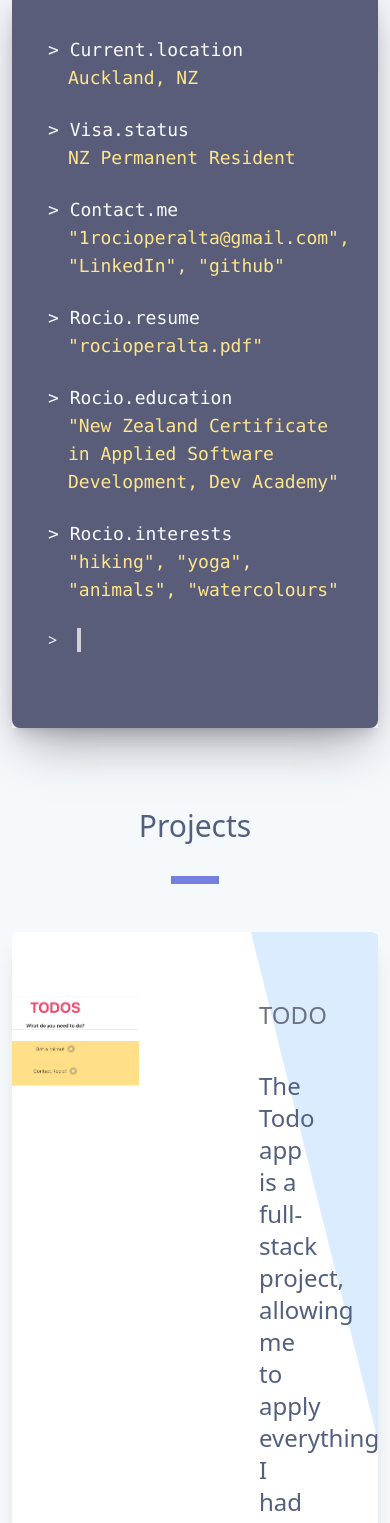
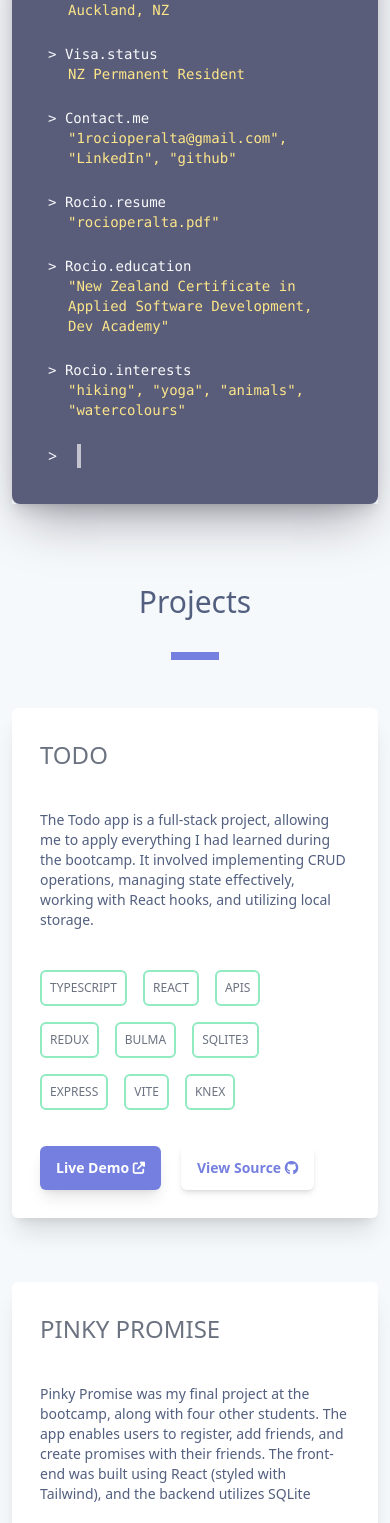
Before and after one commit to rocio-peralta/portfolio-rocio, a React (Vite) app: page / in a window 390 px wide. Shown: the part 432-1955 px from the top of the page. Built offline with nearby package versions, Linux system fonts and the light colour scheme; a web font is replaced by a local one.

Commit message:
add: responisve design to projects

```diff
--- a/src/components/About.tsx
+++ b/src/components/About.tsx
@@ -1,4 +1,4 @@
-import { ReactNode } from "react";
+import { ReactNode } from 'react';
 
 function About() {
   return (
@@ -58,7 +58,7 @@ function About() {
             value='"hiking", "yoga", "animals", "watercolours"'
           />
 
-          <div className="w-max pb-10">
+          <div className="w-max md:pb-10">
             <h1 className="font-mon animate-typing overflow-hidden whitespace-nowrap border-r-4 border-r-slate-50 pr-5 text-slate-50">
               {'>'}
             </h1>
@@ -72,10 +72,12 @@ function About() {
 function TerminalLine({ text, value }: { text: string; value: ReactNode }) {
   return (
     <>
-      <div className="font-mono text-lg text-slate-50">
+      <div className="font-mono text-sm text-slate-50 md:text-lg">
         {'>'} {text}
       </div>
-      <p className="pb-6 pl-5 font-mono text-lg font-thin text-amber-200">{value}</p>
+      <p className="pb-6 pl-5 font-mono text-sm font-thin text-amber-200 md:text-lg">
+        {value}
+      </p>
     </>
   );
 }
--- a/src/components/Casa.tsx
+++ b/src/components/Casa.tsx
@@ -2,20 +2,20 @@ function Casa() {
   return (
     <div className="project-card relative mb-16 flex flex-row justify-end overflow-hidden rounded-md bg-white shadow-xl">
       <img
-        className="project-image absolute -left-10 top-0 w-4/6"
+        className="project-image absolute -left-10 top-0 hidden w-4/6 md:block"
         alt=""
         src="./image/casa.png"
       />
       <div
-        className="project-background absolute right-[-1px] top-[-1px] h-[110%] w-[83%] bg-cover"
+        className="project-background absolute right-[-1px] top-[-1px] hidden h-[110%] w-[83%] bg-cover md:block"
         style={{ backgroundImage: "url('./image/project-background-white.svg')" }}
       ></div>
 
-      <div className="project-content z-10 w-1/2 p-16">
+      <div className="project-content z-10 w-screen p-7 md:w-1/2 md:p-16">
         <h3 className="title mb-9 mt-0 text-2xl font-medium leading-[38px] text-gray-500">
           CASA
         </h3>
-        <p className="project description pb-10 font-sans text-2xl  font-light text-grey">
+        <p className="project description pb-10 font-sans text-sm font-light  text-grey md:text-2xl">
           During the bootcamp, I was inspired to collaborate with my partner on a project
           aimed at providing people with quick plans for tiny houses. We envisioned
           creating a browser extension that could potentially benefit many individuals.
@@ -33,7 +33,7 @@ function Casa() {
             href="https://www.figma.com/proto/FVxfox0Mq5DRqM39mP8D4E/Figma-basics?type=design&node-id=30-290&t=i3J55bZ7R4rnhjeM-0&scaling=min-zoom&page-id=0%3A1"
             rel="noopener noreferrer"
             target="_blank"
-            className="hover:fadedPurple mr-5 mt-5 inline-block rounded-md bg-purple px-4 py-0.5 text-lg font-semibold leading-[40px] text-white shadow-lg hover:bg-fadedBlue hover:shadow-md"
+            className="hover:fadedPurple mr-5 mt-5 inline-block rounded-md bg-purple px-4 py-0.5 text-sm font-semibold leading-[40px] text-white shadow-lg hover:bg-fadedBlue hover:shadow-md md:text-lg"
           >
             {' '}
             Coming soon..
--- a/src/components/Hero.tsx
+++ b/src/components/Hero.tsx
@@ -9,7 +9,7 @@ function Hero() {
             </h1>
           </div>
         </div>
-        <div className="flex-col pb-24 pt-10 font-sans text-lg font-light text-grey  md:flex-row md:pt-24 md:text-2xl">
+        <div className="flex-col pb-10 pt-10 font-sans text-lg font-light text-grey md:flex-row  md:pb-24 md:pt-24 md:text-2xl">
           Full-stack Software Developer based in New Zealand.
         </div>
       </div>
--- a/src/components/PinkyPromise.tsx
+++ b/src/components/PinkyPromise.tsx
@@ -2,20 +2,20 @@ function PinkyPromise() {
   return (
     <div className="project-card relative mb-16 flex flex-row justify-end overflow-hidden rounded-md bg-white shadow-xl">
       <img
-        className="project-image absolute -bottom-24 left-0  w-96"
+        className="project-image absolute -bottom-24 left-0 hidden w-96  md:block"
         alt=""
         src="./image/Pinkypromise.png"
       />
       <div
-        className="project-background absolute right-[-1px] top-[-1px] h-[110%] w-[83%] bg-cover"
+        className="project-background absolute right-[-1px] top-[-1px] hidden h-[110%] w-[83%] bg-cover md:block"
         style={{ backgroundImage: "url('./image/project-background-white.svg')" }}
       ></div>
 
-      <div className="project-content z-10 w-1/2 p-16">
+      <div className="project-content z-10  w-screen p-7 md:w-1/2 md:p-16">
         <h3 className="title mb-9 mt-0 text-2xl font-medium leading-[38px] text-gray-500">
           PINKY PROMISE
         </h3>
-        <p className="project description pb-10 font-sans text-2xl  font-light text-grey">
+        <p className="project description pb-10 font-sans text-sm  font-light  text-grey md:text-2xl">
           Pinky Promise was my final project at the bootcamp, along with four other
           students. The app enables users to register, add friends, and create promises
           with their friends. The front-end was built using React (styled with Tailwind),
@@ -49,7 +49,7 @@ function PinkyPromise() {
             href="https://github.com/kahikatea-2023/pinky-promise"
             rel="noopener noreferrer"
             target="_blank"
-            className="project-link hover:fadedPurple mr-5 mt-5 inline-block rounded-md  px-4 py-0.5 text-lg font-semibold leading-[40px] text-purple shadow-md hover:translate-y-[-1px] hover:bg-slate-200 hover:text-white"
+            className="project-link hover:fadedPurple mr-5 mt-5 inline-block rounded-md  px-4 py-0.5 text-sm font-semibold leading-[40px] text-purple shadow-md hover:translate-y-[-1px] hover:bg-slate-200 hover:text-white md:text-lg"
           >
             {' '}
             View Source
--- a/src/components/Todo.tsx
+++ b/src/components/Todo.tsx
@@ -2,20 +2,20 @@ function Todo() {
   return (
     <div className="project-card relative mb-16 flex flex-row justify-end overflow-hidden rounded-md bg-white shadow-xl">
       <img
-        className="project-image absolute -left-14 top-16 w-1/2"
+        className="project-image absolute -left-14 top-16 hidden w-1/2 md:block"
         alt=""
         src="./image/TODO.png"
       />
       <div
-        className="project-background absolute right-[-1px] top-[-1px] h-[110%] w-[83%] bg-cover"
+        className="project-background absolute right-[-1px] top-[-1px] hidden h-[110%] w-[83%] bg-cover md:block"
         style={{ backgroundImage: "url('./image/project-background-white.svg')" }}
       ></div>
 
-      <div className="project-content z-10 w-1/2 p-16">
+      <div className="project-content z-10  w-screen p-7 md:w-1/2 md:p-16">
         <h3 className="title mb-9 mt-0 text-2xl font-medium leading-[38px] text-gray-500">
           TODO
         </h3>
-        <p className="project description pb-10 font-sans text-2xl  font-light text-grey">
+        <p className="project description pb-10 font-sans text-sm font-light  text-grey md:text-2xl">
           The Todo app is a full-stack project, allowing me to apply everything I had
           learned during the bootcamp. It involved implementing CRUD operations, managing
           state effectively, working with React hooks, and utilizing local storage.
@@ -54,7 +54,7 @@ function Todo() {
             href="http://rocio-todo-full-stack.devacademy.nz/"
             rel="noopener noreferrer"
             target="_blank"
-            className="hover:fadedPurple mr-5 mt-5 inline-block rounded-md bg-purple px-4 py-0.5 text-lg font-semibold leading-[40px] text-white shadow-lg hover:bg-fadedBlue hover:shadow-md"
+            className="hover:fadedPurple mr-5 mt-5 inline-block rounded-md bg-purple px-4 py-0.5 text-sm font-semibold leading-[40px] text-white shadow-lg hover:bg-fadedBlue hover:shadow-md md:text-lg"
           >
             {' '}
             Live Demo
@@ -67,7 +67,7 @@ function Todo() {
             href="https://github.com/kahikatea-2023/todo-full-stack/tree/rocio"
             rel="noopener noreferrer"
             target="_blank"
-            className="project-link hover:fadedPurple mr-5 mt-5 inline-block rounded-md  px-4 py-0.5 text-lg font-semibold leading-[40px] text-purple shadow-md hover:translate-y-[-1px] hover:bg-slate-200 hover:text-white"
+            className="project-link hover:fadedPurple mr-5 mt-5 inline-block rounded-md  px-4 py-0.5 text-sm font-semibold leading-[40px] text-purple shadow-md hover:translate-y-[-1px] hover:bg-slate-200 hover:text-white md:text-lg"
           >
             {' '}
             View Source
```
